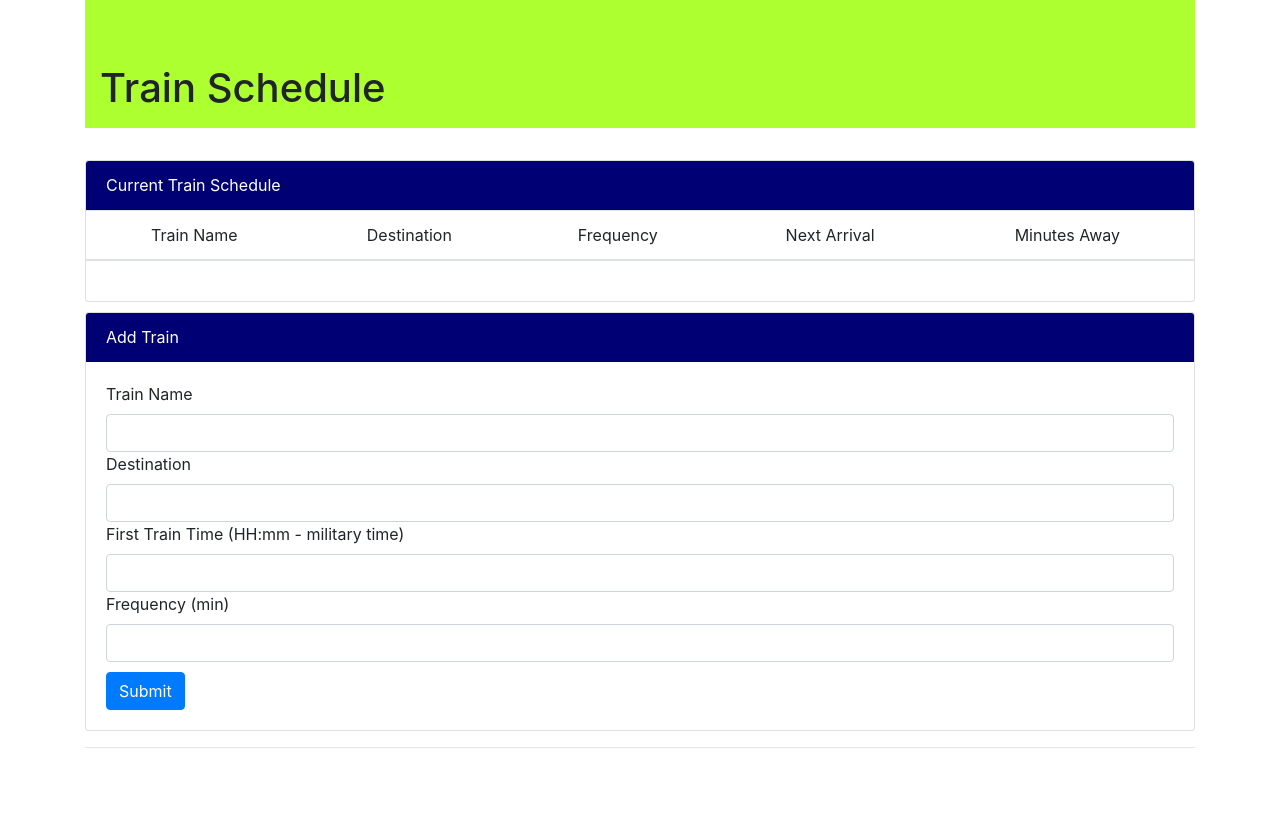
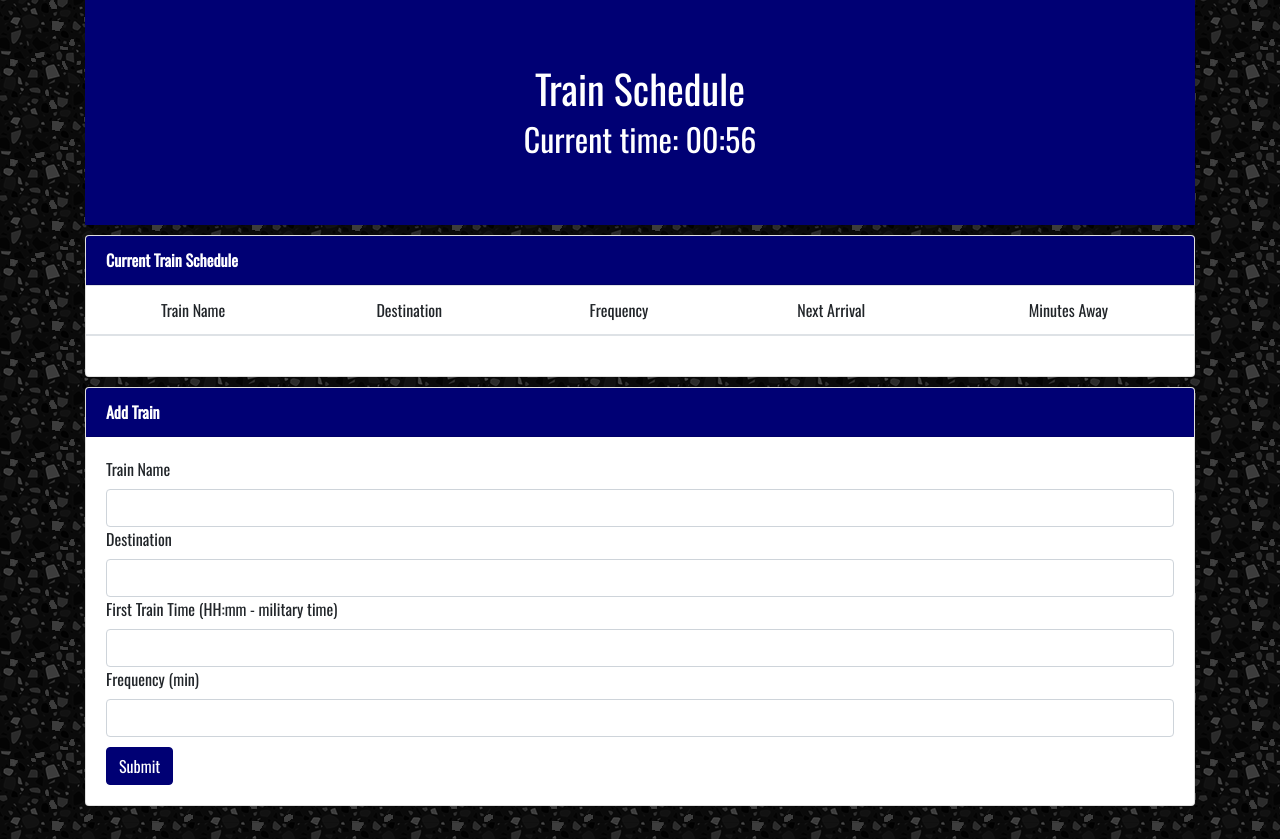
Before and after one commit to byrdmanrva/train-schedule, a plain HTML site: page index.html in a window 1280 px wide. Before the commit the page ends 800 px from the top, so only its background shows below. Drawn offline with nearby package versions, Linux system fonts and the light colour scheme; no server answers.

Commit message:
css styling

```diff
--- a/Assets/CSS/style.css
+++ b/Assets/CSS/style.css
@@ -1,16 +1,26 @@
 #jumbo-t {
-    background-color: greenyellow;
-    height:100px;
+    background-color: rgb(0, 0, 116);
+    text-align: center;
+    margin-bottom: 10px;
+    color: white;
+    font-weight: bold;
+    font-family: 'Oswald', sans-serif;
+    height: 225px;
+    line-height: 100px;
 }
 
 #header-1 {
     color: white;
     background-color: rgb(0, 0, 116);
+    font-weight: bold;
+    font-family: 'Oswald', sans-serif;
 }
 
 #header-2 {
     color: white;
     background-color: rgb(0, 0, 116);
+    font-weight: bold;
+    font-family: 'Oswald', sans-serif;
 }
 
 #add-train {
@@ -19,6 +29,9 @@
 
 #submit-button {
     margin-top: 10px;
+    font-family: 'Oswald', sans-serif;
+    background-color: rgb(0, 0, 116);
+    border-color: rgb(0, 0, 116);
 }
 
 #table-header {
@@ -28,3 +41,11 @@
 #new-trains {
     text-align: center;
 }
+
+.table {
+    font-family: 'Oswald', sans-serif;
+}
+
+.input-text {
+    font-family: 'Oswald', sans-serif;
+}
--- a/Assets/Javascript/javascript.js
+++ b/Assets/Javascript/javascript.js
@@ -1,13 +1,13 @@
+// Setting global variables
 var trainName = "";
 var destination = "";
 var frequency = "";
 var nextArrival = "";
 var minutesAway = "";
 var firstTrain = "";
-var currentTime = moment().format('hh:mm');
+var currentTime = moment().format('HH:mm');
 
-
-
+// Firebase setup
 var config = {
     apiKey: "AIzaSyDBAtq5uQ2f0LouJtAilKQGnjMed_OqcWo",
     authDomain: "byrdman-train-schedule.firebaseapp.com",
@@ -21,14 +21,19 @@ firebase.initializeApp(config);
 
 var database = firebase.database();
 
+
 $(document).ready(function () {
-    // console.log(currentTime);
+    // Displays current time
+    $("#current-time").text("Current time: " + currentTime);
     $("#submit-button").on("click", function() {
+        // When the submit button is clicked, the following code is run
         event.preventDefault();
+        // Obtaining the values supplied by the user and setting them to blank global variables
         trainName = $("#train-name").val();
         destination = $("#destination").val();
         firstTrain = $("#first-train").val();
         frequency = $("#frequency").val();
+        // Math to determine next train's arrival time along with how long in minutes until that arrival time
         var firstTimeConverted = moment(firstTrain, "HH:mm");
         var diffTime = moment().diff(moment(firstTimeConverted), "minutes");
         var tRemainder = diffTime % frequency;
@@ -47,6 +52,7 @@ $(document).ready(function () {
     });
 });
 
+// When a child is added, create and append new div with the information from firebase
 database.ref().on("child_added", function(response){
     $("#train-name-new").append("<div>" + response.val().train);
     $("#destination-new").append("<div>" + response.val().destination);
--- a/index.html
+++ b/index.html
@@ -14,8 +14,8 @@
     <script src="https://www.gstatic.com/firebasejs/5.7.0/firebase.js"></script>
     <!-- moment.js -->
     <script src="https://momentjs.com/downloads/moment.js"></script>
-    <!-- fontawesome -->
-    <link rel="stylesheet" href="https://use.fontawesome.com/releases/v5.4.2/css/all.css">
+    <!-- google fonts -->
+    <link href="https://fonts.googleapis.com/css?family=Oswald" rel="stylesheet">
     <!-- jquery -->
     <script src="https://code.jquery.com/jquery-3.3.1.slim.min.js"></script>
     <!-- javascript -->
@@ -23,10 +23,12 @@
 </head>
 
 <body>
+    <body background="Assets/Images/background.png">
     <div class="container">
-        <div class="jumbotron jumbotron-fluid " id="jumbo-t">
+        <div class="jumbotron jumbotron-fluid" id="jumbo-t">
             <div class="container">
                 <h1>Train Schedule</h1>
+                <h2 id="current-time"></h2>
             </div>
         </div>
         <div class="row">
```
Also changed, not shown: Assets/Images/background.png (added), Assets/Images/train.png (added).
